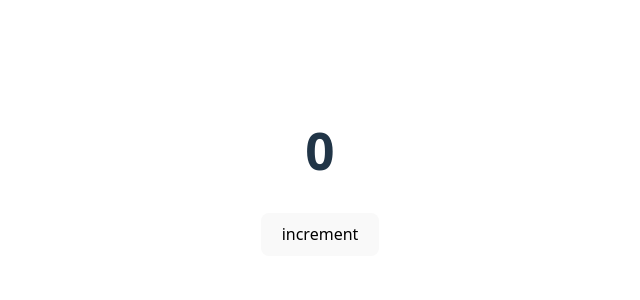
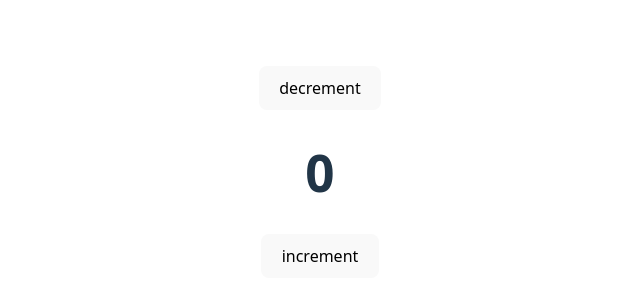
Before and after one commit to mirmannan99/learn_react, a React (Vite) app: page / in a window 1280 px wide. Shown: the part 228-528 px from the top of the page, without its empty margins (320-960 px from the left). Built offline with nearby package versions, Linux system fonts and the light colour scheme.

Commit message:
light bulb files added

```diff
--- a/src/components/counter.tsx
+++ b/src/components/counter.tsx
@@ -4,19 +4,41 @@ type Props = {}
 
 export default function Counter({}: Props) {
   const [counter, setCounter] = useState<number>(0)
+  const [incEnabled, setIncEnabled] = useState<boolean>(false)
+  const [decEnabled, setdecEnabled] = useState<boolean>(false)
 
   const increment = () => {
-    setCounter(prev => prev + 1)
+    if (counter > 9) {
+      setIncEnabled(prev => !prev)
+    } else {
+      setCounter(prev => ++prev)
+    }
+  }
+
+  const decrement = () => {
+    if (counter < 1) {
+      setdecEnabled(prev => !prev)
+    } else {
+      setCounter(prev => --prev)
+    }
   }
 
   // place to hold the counting value
   // create a button which will increase the value of this place holder
   //create the variable to hold the value
   // function to update the value of the counter
+  // button to create decrement
+  // function to decrement the value of the counter
+
   return (
     <>
+      <button disabled={decEnabled} onClick={decrement}>
+        decrement
+      </button>
       <h1>{counter}</h1>
-      <button onClick={increment}>increment</button>
+      <button disabled={incEnabled} onClick={increment}>
+        increment
+      </button>
     </>
   )
 }
--- /dev/null
+++ b/src/components/light-bulb.tsx
@@ -0,0 +1,5 @@
+type Props = {}
+
+export default function LightBulb({}: Props) {
+  return <div>light-bulb</div>
+}
```
Also changed, not shown: public/images/light-off.png (added), public/images/light-on.png (added).
